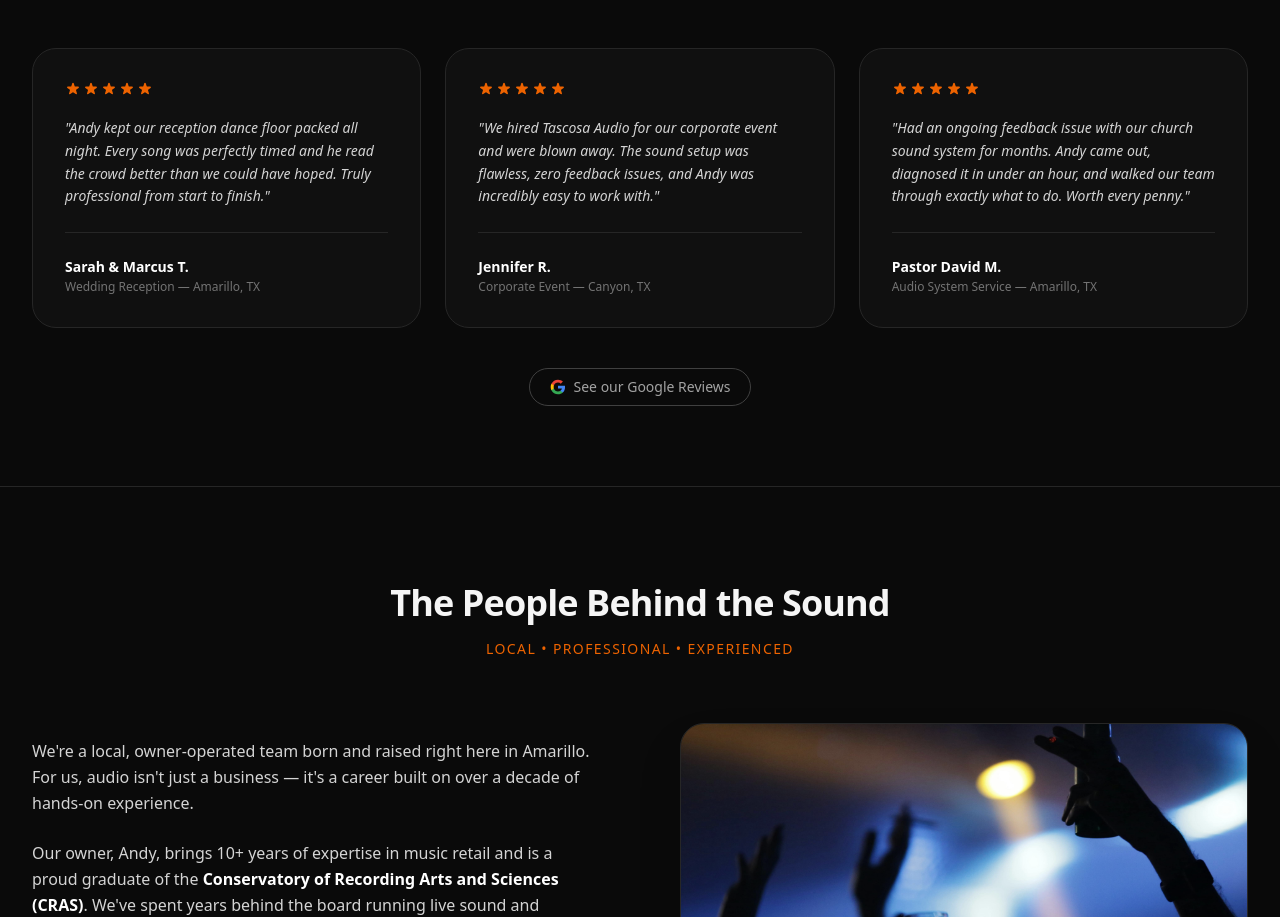
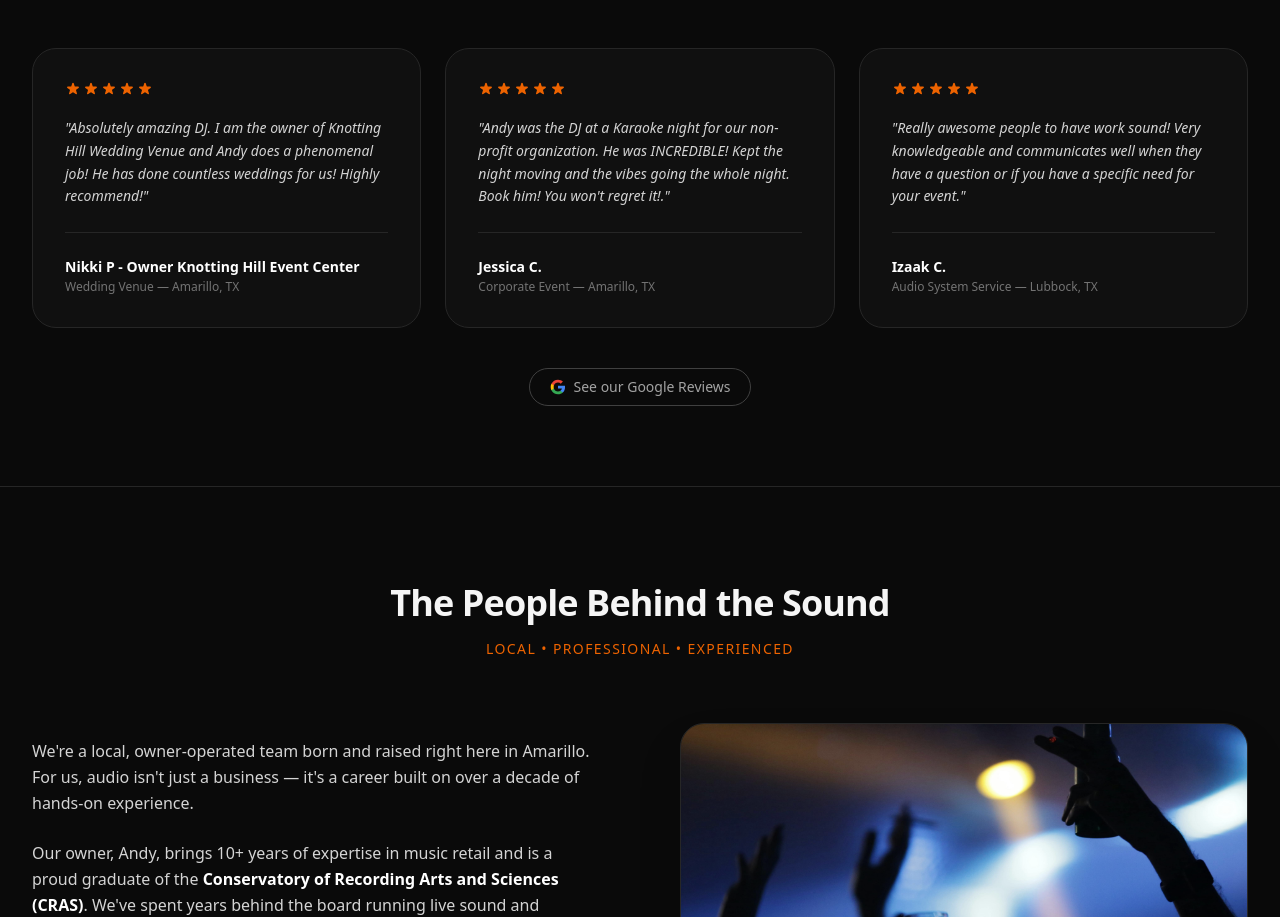
Before and after one commit to dexter806/tascosa.audio, a Next.js app: page / in a window 1280 px wide. Shown: the part 3323-4240 px from the top of the page. Built offline with nearby package versions, Linux system fonts and the light colour scheme.

Commit message:
Update index.js

```diff
--- a/pages/index.js
+++ b/pages/index.js
@@ -41,21 +41,21 @@ const FormInput = ({ label, id, ...props }) => (
 const TESTIMONIALS = [
   {
     quote:
-      "Andy kept our reception dance floor packed all night. Every song was perfectly timed and he read the crowd better than we could have hoped. Truly professional from start to finish.",
-    name: "Sarah & Marcus T.",
-    event: "Wedding Reception — Amarillo, TX",
+      "Absolutely amazing DJ. I am the owner of Knotting Hill Wedding Venue and Andy does a phenomenal job! He has done countless weddings for us! Highly recommend!",
+    name: "Nikki P - Owner Knotting Hill Event Center",
+    event: "Wedding Venue — Amarillo, TX",
   },
   {
     quote:
-      "We hired Tascosa Audio for our corporate event and were blown away. The sound setup was flawless, zero feedback issues, and Andy was incredibly easy to work with.",
-    name: "Jennifer R.",
-    event: "Corporate Event — Canyon, TX",
+      "Andy was the DJ at a Karaoke night for our non-profit organization. He was INCREDIBLE! Kept the night moving and the vibes going the whole night. Book him! You won't regret it!.",
+    name: "Jessica C.",
+    event: "Corporate Event — Amarillo, TX",
   },
   {
     quote:
-      "Had an ongoing feedback issue with our church sound system for months. Andy came out, diagnosed it in under an hour, and walked our team through exactly what to do. Worth every penny.",
-    name: "Pastor David M.",
-    event: "Audio System Service — Amarillo, TX",
+      "Really awesome people to have work sound! Very knowledgeable and communicates well when they have a question or if you have a specific need for your event.",
+    name: "Izaak C.",
+    event: "Audio System Service — Lubbock, TX",
   },
 ];
 
```
